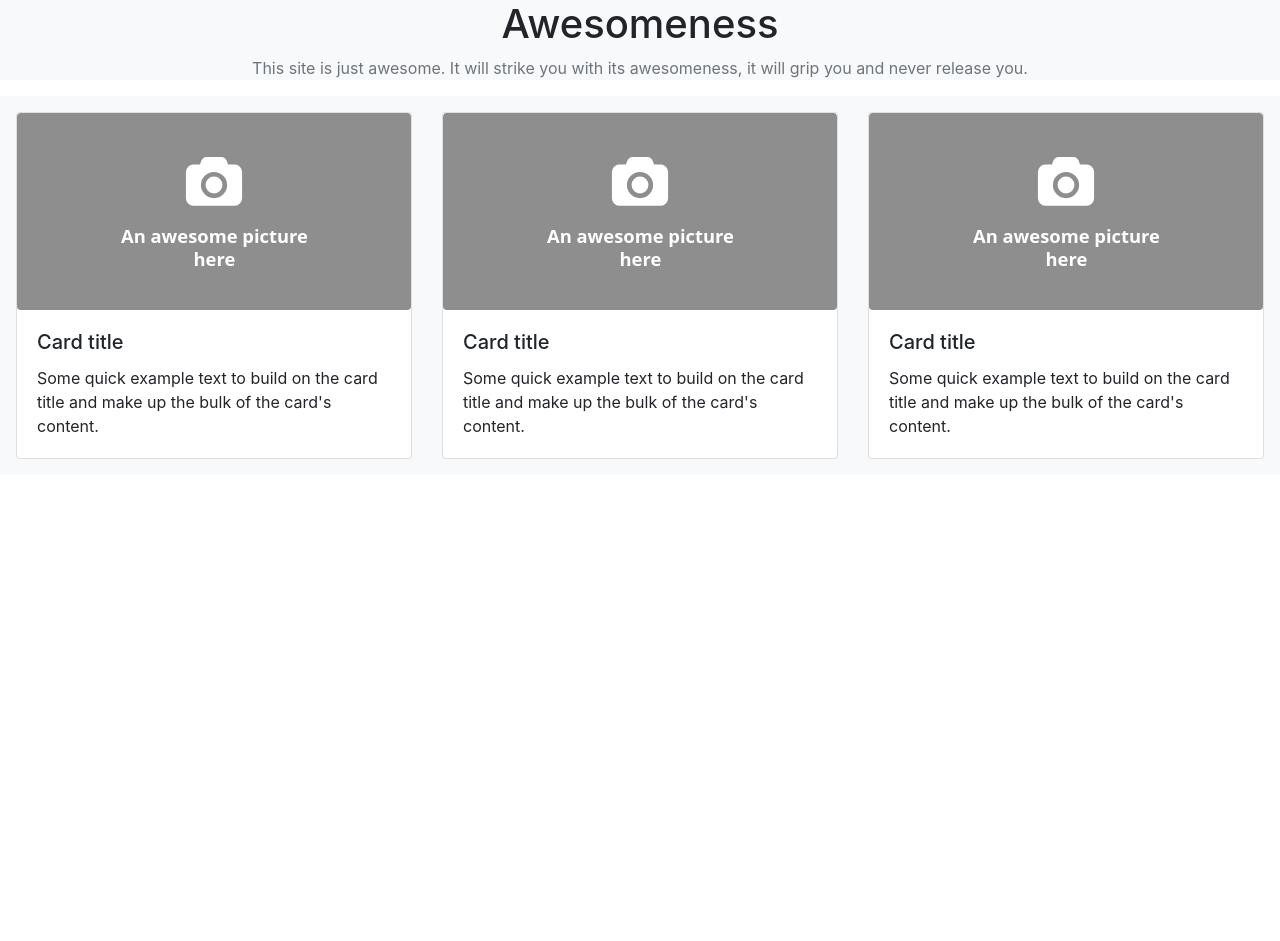
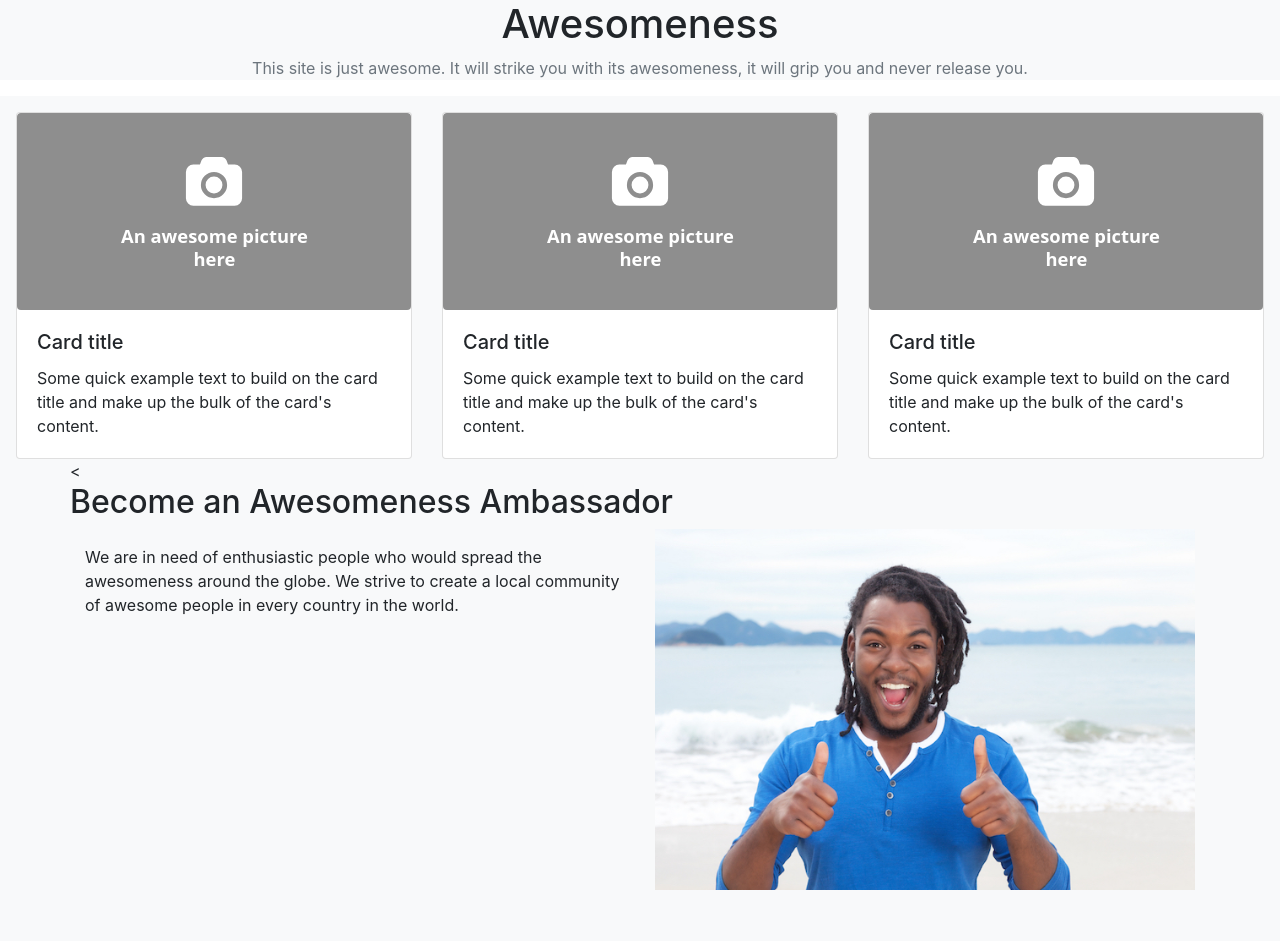
Before and after one commit to adspirkova/awesomeness, a plain HTML site: page index.html in a window 1280 px wide. Before the commit the page ends 800 px from the top, so only its background shows below. Drawn offline with nearby package versions, Linux system fonts and the light colour scheme.

Commit message:
Ambassador section.

```diff
--- a/index.html
+++ b/index.html
@@ -59,6 +59,29 @@
 
 
 
+    <!-- Alice section -->
+
+    <section class="pb-5 bg-light"><
+      <div class="container">
+        <div class="row">
+          <h2>Become an Awesomeness Ambassador</h2>
+          <div class="col-md-6">
+            <p class="pt-3">
+              We are in need of enthusiastic people who would spread the awesomeness around the globe. We strive to create a local community of awesome people in every country in the world.
+            </p>
+          </div>
+          <div class="col-md-6">
+            <img
+              class="img-fluid"
+              src="img/ambassador.jpg"
+              alt="Ambassador"
+            />
+          </div>
+        </div>
+      </div>
+    </section>
+
+
   </main>
 
   <script
```
Also changed, not shown: img/ambassador.jpg (added).
